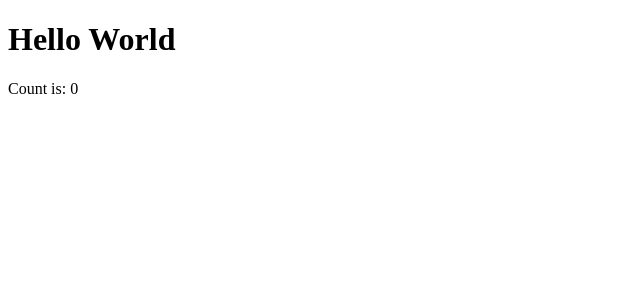
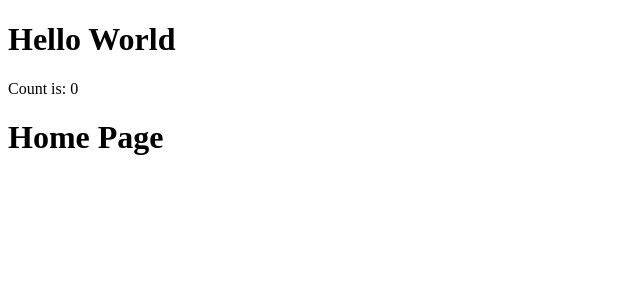
Before and after one commit to Pasha-Akito/Algorithm_Visualiser, a Vue app in the folder algorithm-visualiser/: page / in a window 1280 px wide. Shown: the top 300 px of the page, without its empty margins (0-640 px from the left). Built offline with nearby package versions, Linux system fonts and the light colour scheme.

Commit message:
Routing in App

```diff
--- a/algorithm-visualiser/package.json
+++ b/algorithm-visualiser/package.json
@@ -7,7 +7,8 @@
     "preview": "vite preview --port 5050"
   },
   "dependencies": {
-    "vue": "^3.2.33"
+    "vue": "^3.2.33",
+    "vue-router": "^4.0.15"
   },
   "devDependencies": {
     "@vitejs/plugin-vue": "^2.3.1",
--- a/algorithm-visualiser/src/App.vue
+++ b/algorithm-visualiser/src/App.vue
@@ -1,3 +1,16 @@
+<template>
+  <div>
+    <header>
+      <h1>{{ message }}</h1>
+      <p>Count is: {{ counter.count }}</p>
+    </header>
+
+  <router-view></router-view>
+
+ </div>
+
+</template>
+
 <script>
 export default {
   data(){
@@ -11,14 +24,6 @@ export default {
 }
 </script>
 
-<template>
-  <h1>{{ message }}</h1>
-  <p>Count is: {{ counter.count }}</p>
-</template>
+<style>
 
-
-<style>
-.title {
-  color: red;
-}
 </style>
--- /dev/null
+++ b/algorithm-visualiser/src/components/Home.vue
@@ -0,0 +1,5 @@
+<template>
+    <div>
+        <h1>Home Page</h1>
+    </div>
+</template>
```
Also changed, not shown: algorithm-visualiser/src/main.js (+21 -1 lines), 1 other file (tests, documents, lock files or other folders).
